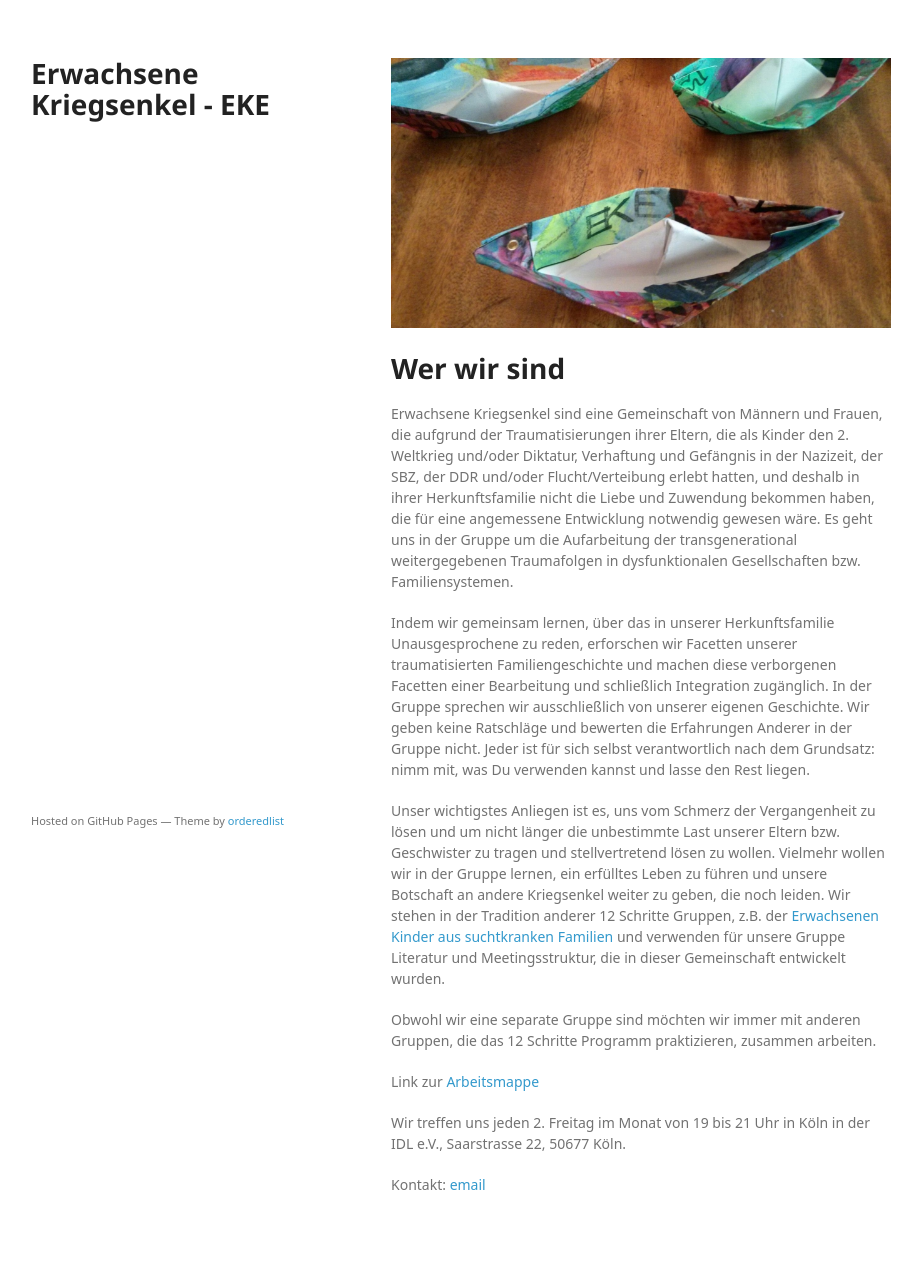
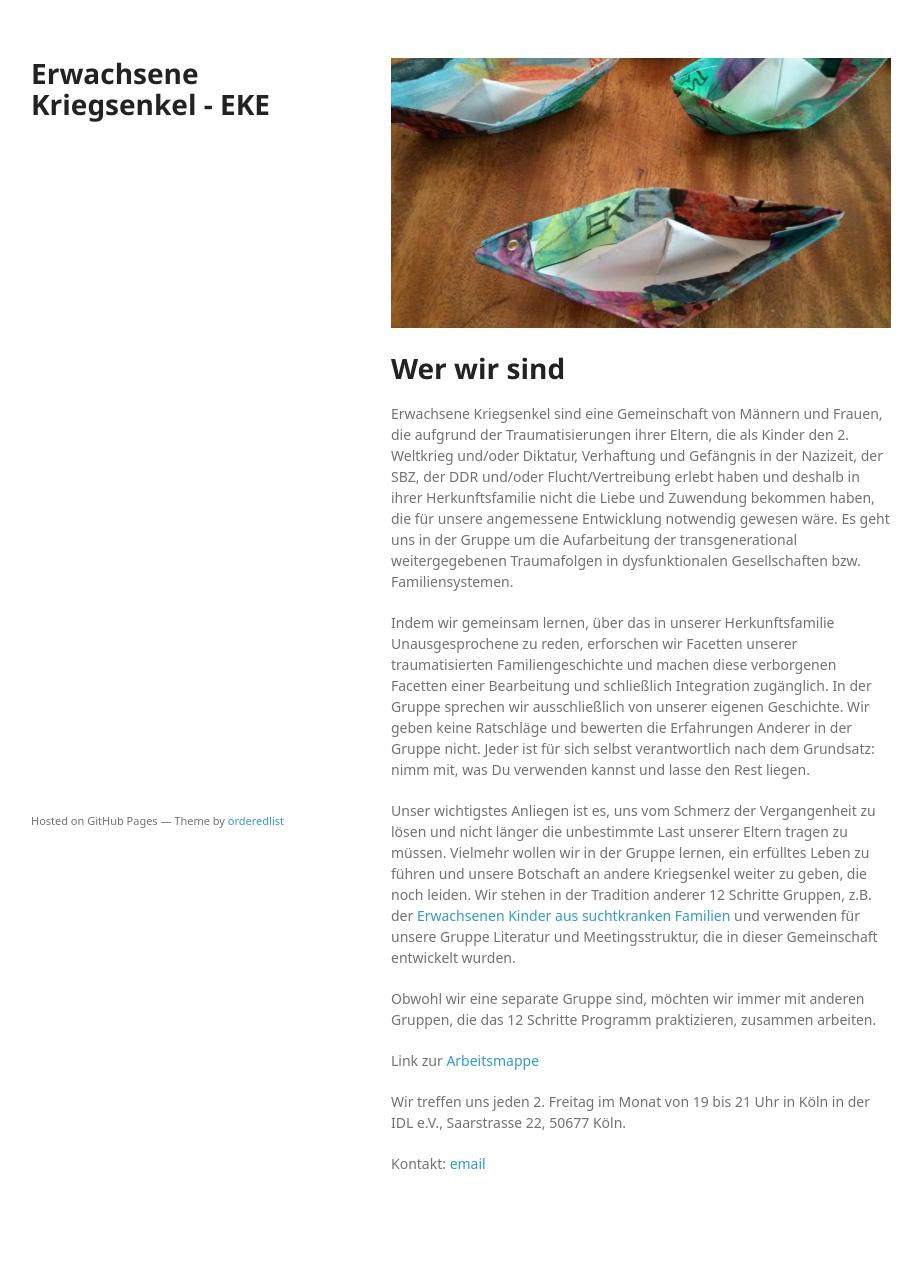
Before and after one commit to thomaskarlrichter/ekefreitagkoeln.github.io, a Jekyll site: the page built from index.md, in a window 1280 px wide. Shown: the whole page, without its empty margins (179-1101 px from the left). Built offline with Jekyll 4.4.1, drawn with Linux system fonts in a browser that asks for light colours; some web fonts are replaced; after the commit the page ends 1244 px from its top, so only the background shows below that.

Commit message:
some spellings

```diff
--- a/index.md
+++ b/index.md
@@ -7,14 +7,14 @@ title: Homepage Erwachsene Kriegsenkel - eine 12-Schritte-Gruppe
 
 # Wer wir sind
 
-Erwachsene Kriegsenkel sind eine Gemeinschaft von Männern und Frauen, die aufgrund der Traumatisierungen ihrer Eltern, die als Kinder den 2. Weltkrieg und/oder Diktatur, Verhaftung und Gefängnis in der Nazizeit, der SBZ, der DDR und/oder Flucht/Verteibung erlebt hatten, und deshalb in ihrer Herkunftsfamilie nicht die Liebe und Zuwendung bekommen haben, die für eine angemessene Entwicklung notwendig gewesen wäre. Es geht uns in der Gruppe um die Aufarbeitung der transgenerational weitergegebenen Traumafolgen in dysfunktionalen Gesellschaften bzw. Familiensystemen.
+Erwachsene Kriegsenkel sind eine Gemeinschaft von Männern und Frauen, die aufgrund der Traumatisierungen ihrer Eltern, die als Kinder den 2. Weltkrieg und/oder Diktatur, Verhaftung und Gefängnis in der Nazizeit, der SBZ, der DDR und/oder Flucht/Vertreibung erlebt haben und deshalb in ihrer Herkunftsfamilie nicht die Liebe und Zuwendung bekommen haben, die für unsere angemessene Entwicklung notwendig gewesen wäre. Es geht uns in der Gruppe um die Aufarbeitung der transgenerational weitergegebenen Traumafolgen in dysfunktionalen Gesellschaften bzw. Familiensystemen.
 
 Indem wir gemeinsam lernen, über das in unserer Herkunftsfamilie Unausgesprochene zu reden, erforschen wir Facetten unserer traumatisierten Familiengeschichte und machen diese verborgenen Facetten einer Bearbeitung und schließlich Integration zugänglich. In der Gruppe sprechen wir ausschließlich von unserer eigenen Geschichte. Wir geben keine Ratschläge und bewerten die Erfahrungen Anderer in der Gruppe nicht. Jeder ist für sich selbst verantwortlich nach dem Grundsatz: nimm mit, was Du verwenden kannst und lasse den Rest liegen.
 
-Unser wichtigstes Anliegen ist es, uns vom Schmerz der Vergangenheit zu lösen und um nicht länger die unbestimmte Last unserer Eltern bzw. Geschwister zu tragen und stellvertretend lösen zu wollen. Vielmehr wollen wir in der Gruppe lernen, ein erfülltes Leben zu führen und unsere Botschaft an andere Kriegsenkel weiter zu geben, die noch leiden.
+Unser wichtigstes Anliegen ist es, uns vom Schmerz der Vergangenheit zu lösen und nicht länger die unbestimmte Last unserer Eltern tragen zu müssen. Vielmehr wollen wir in der Gruppe lernen, ein erfülltes Leben zu führen und unsere Botschaft an andere Kriegsenkel weiter zu geben, die noch leiden.
 Wir stehen in der Tradition anderer 12 Schritte Gruppen, z.B. der [Erwachsenen Kinder aus suchtkranken Familien](http://www.eksev.org) und verwenden für unsere Gruppe Literatur und Meetingsstruktur, die in dieser Gemeinschaft entwickelt wurden.
 
-Obwohl wir eine separate Gruppe sind möchten wir immer mit anderen Gruppen, die das 12 Schritte Programm praktizieren, zusammen arbeiten.
+Obwohl wir eine separate Gruppe sind, möchten wir immer mit anderen Gruppen, die das 12 Schritte Programm praktizieren, zusammen arbeiten.
 
 Link zur [Arbeitsmappe](ArbeitsmappeEKE.pdf)
 
```
